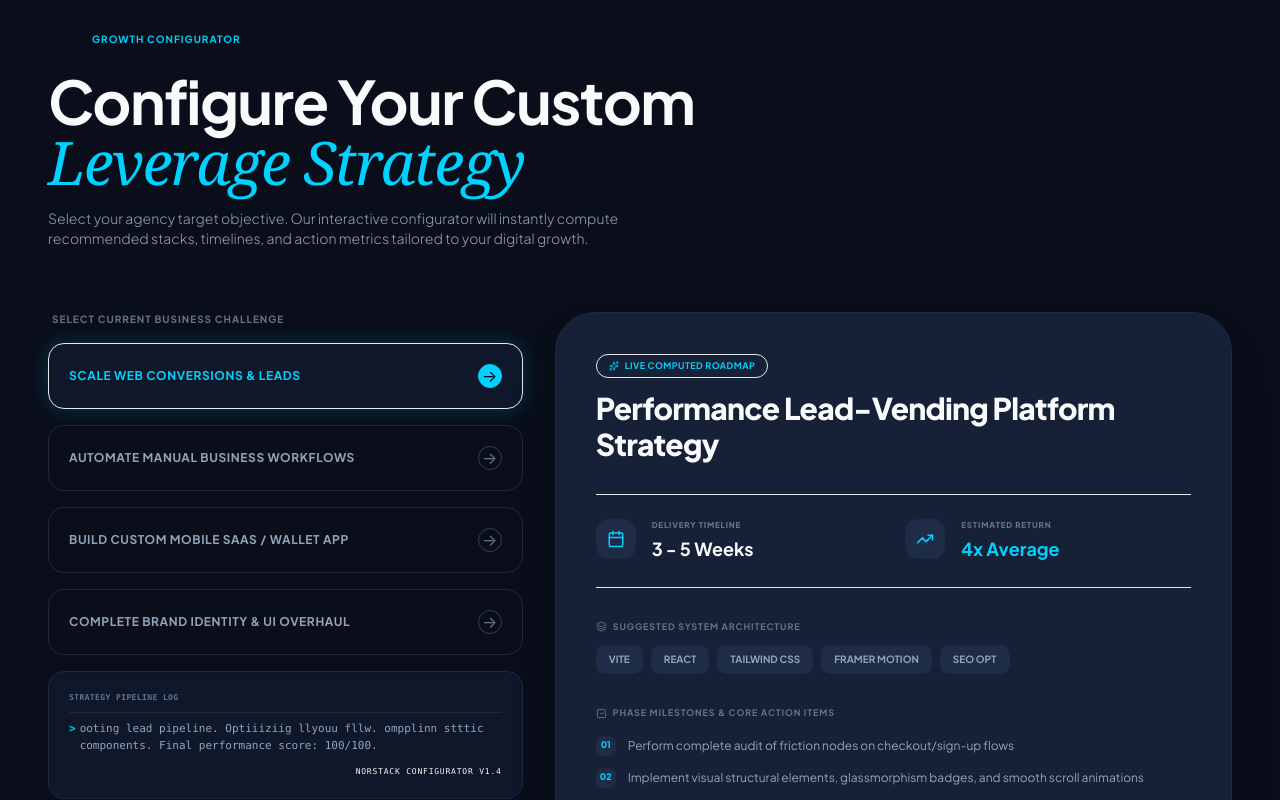
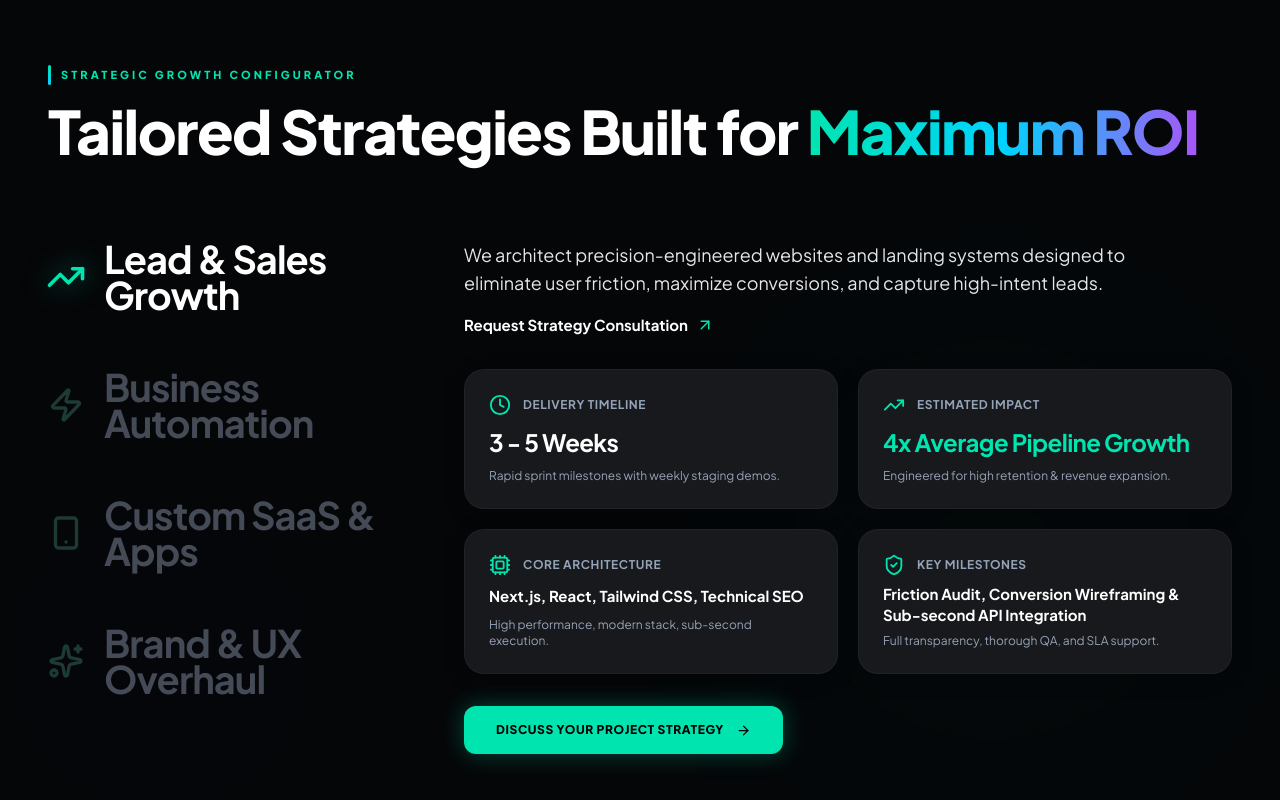
Before and after one commit to digitallyahead1/norstckdigital, a React (Vite) app: page / in a window 1280 px wide. Shown: the part 3720-4520 px from the top of the page. Built offline with nearby package versions, Linux system fonts and the light colour scheme; a web font is replaced by a local one.

Commit message:
fix: redesign StrategyPlanner to clean corporate card grid aesthetic matching reference image

```diff
--- a/src/components/home/StrategyPlanner.tsx
+++ b/src/components/home/StrategyPlanner.tsx
@@ -1,272 +1,274 @@
-import React, { useState, useEffect } from 'react';
+import React, { useState } from 'react';
 import { motion, AnimatePresence } from 'framer-motion';
-import { Sparkles, Calendar, TrendingUp, CheckSquare, Layers, Lock } from 'lucide-react';
-import { CountUp } from '../ui/CountUp';
+import {
+  TrendingUp,
+  Clock,
+  Cpu,
+  ShieldCheck,
+  ArrowUpRight,
+  ArrowRight,
+  Zap,
+  Layers,
+  Smartphone,
+  Sparkles,
+} from 'lucide-react';
 
 interface StrategyPlannerProps {
   onNavigate: (page: string) => void;
 }
 
-export function StrategyPlanner({ onNavigate }: StrategyPlannerProps) {
-  const challenges = [
+interface StrategyObjective {
+  id: string;
+  icon: React.ElementType;
+  label: string;
+  headline: string;
+  description: string;
+  timeline: string;
+  roi: string;
+  architecture: string;
+  milestone: string;
+}
+
+const strategies: StrategyObjective[] = [
   {
-      id: 'leads',
-      btnLabel: 'Scale Web Conversions & Leads',
-      title: 'Performance Lead-Vending Platform Strategy',
+    id: 'conversions',
+    icon: TrendingUp,
+    label: 'Lead & Sales Growth',
+    headline: 'High-Converting Digital Funnels & Growth Engines',
+    description:
+      'We architect precision-engineered websites and landing systems designed to eliminate user friction, maximize conversions, and capture high-intent leads.',
     timeline: '3 - 5 Weeks',
-      roi: 4,
-      roiSuffix: 'x Average',
-      techs: ['Vite', 'React', 'Tailwind CSS', 'Framer Motion', 'SEO Opt'],
-      steps: [
-        'Perform complete audit of friction nodes on checkout/sign-up flows',
-        'Implement visual structural elements, glassmorphism badges, and smooth scroll animations',
-        'Deploy custom React frontend backed by super-fast response hooks to capture leads <20ms',
-        'Directly funnel prospects to qualified email newsletters & high-end CRM boards'
-      ],
-      terminalLog: 'Routing lead pipeline. Optimizing layout flow. Compiling static components. Final performance score: 100/100.'
+    roi: '4x Average Pipeline Growth',
+    architecture: 'Next.js, React, Tailwind CSS, Technical SEO',
+    milestone: 'Friction Audit, Conversion Wireframing & Sub-second API Integration',
   },
   {
     id: 'automation',
-      btnLabel: 'Automate Manual Business Workflows',
-      title: 'Workflow Orchestration & Node-Mapping Strategy',
+    icon: Zap,
+    label: 'Business Automation',
+    headline: 'End-to-End Workflow & Operational Orchestration',
+    description:
+      'We eliminate hundreds of hours of manual labor by integrating your customer portals directly with automated CRM pipelines, billing systems, and messaging relays.',
     timeline: '2 - 4 Weeks',
-      roi: 5,
-      roiSuffix: 'x Hours Saved',
-      techs: ['NodeJS', 'Express', 'Zapier APIs', 'PostgreSQL', 'Webhooks'],
-      steps: [
-        'Map out core customer onboarding, invoice notifications, and data updates',
-        'Build custom middleware routing transactions directly through secure endpoint relays',
-        'Configure event-triggered SMS/WhatsApp channels via Twilio/SMEPlug handlers',
-        'Setup live system dashboard for transparent metric auditing'
-      ],
-      terminalLog: 'Checking API keys. Initializing webhooks. Connecting PostgreSQL data tables. Active integrations: 100% OK.'
+    roi: '5x Hours Saved Monthly',
+    architecture: 'Node.js, PostgreSQL, Webhooks, WhatsApp & Twilio APIs',
+    milestone: 'API Handshake, Database Architecture & Automated Notifications',
   },
   {
-      id: 'saas',
-      btnLabel: 'Build Custom Mobile SaaS / Wallet App',
-      title: 'High-Fidelity Transaction & Wallet App Strategy',
+    id: 'software',
+    icon: Smartphone,
+    label: 'Custom SaaS & Apps',
+    headline: 'Scalable Mobile Apps & Enterprise SaaS Platforms',
+    description:
+      'We design and deploy robust mobile applications and cloud-native software platforms equipped with real-time sync, role-based controls, and bulletproof security.',
     timeline: '6 - 9 Weeks',
-      roi: 3,
-      roiSuffix: 'x Engagement',
-      techs: ['React Native', 'TypeScript', 'NodeJS', 'Spring Boot', 'Stripe/Paystack'],
-      steps: [
-        'Architect responsive mobile dashboard showing balances and transaction ledgers',
-        'Code custom API integrations with vending endpoints (SME data, voice vending)',
-        'Engineer strict administrative access controls and secure multi-factor authentication',
-        'Deploy Android & iOS pipelines for rapid, continuous app-store distribution'
-      ],
-      terminalLog: 'Validating security modules. Initializing Android/iOS containers. Compiling wallet ledgers. Secure connection: ACTIVE.'
+    roi: '3x Customer Engagement',
+    architecture: 'React Native, TypeScript, Spring Boot, Paystack & Stripe',
+    milestone: 'Secure Wallet Ledger, Mobile UI Design & Cloud Infrastructure',
   },
   {
-      id: 'brand',
-      btnLabel: 'Complete Brand Identity & UI Overhaul',
-      title: 'Premium UX Design & Editorial Brand Strategy',
+    id: 'branding',
+    icon: Sparkles,
+    label: 'Brand & UX Overhaul',
+    headline: 'Authority-Building Visual Identities & UX Systems',
+    description:
+      'We elevate your brand perception with world-class visual design, comprehensive design systems, and editorial typography that command premium market positioning.',
     timeline: '2 - 3 Weeks',
-      roi: 2,
-      roiSuffix: 'x Brand Value',
-      techs: ['Figma UI', 'Syne Font', 'Vanilla CSS', 'Color Theory', 'Micro-interactions'],
-      steps: [
-        'Deconstruct competitor layouts and benchmark against elite, world-class premium websites',
-        'Develop sophisticated color system featuring dark/light balance, gradients, and custom overlays',
-        'Design elegant typography hierarchy combining heavy headings with italic editorial highlights',
-        'Add ambient scroll trigger effects and premium custom loaders'
-      ],
-      terminalLog: 'Generating color palette tokens. Loading Google Fonts (Syne/DM Sans). Creating CSS variables. Aesthetics: REDESIGNED.'
-    }
+    roi: '2.5x Perceived Brand Value',
+    architecture: 'Figma UI, Design Tokens, Micro-Interactions & Guidelines',
+    milestone: 'Competitor Benchmarking, Visual Hierarchy & Component Library',
+  },
 ];
 
-  const [selectedChallenge, setSelectedChallenge] = useState(challenges[0]);
-  const [typingLog, setTypingLog] = useState('');
-  const [isTyping, setIsTyping] = useState(false);
-
-  // Simulate logging effects on select
-  useEffect(() => {
-    setIsTyping(true);
-    setTypingLog('');
-    let index = 0;
-    const log = selectedChallenge.terminalLog;
-
-    const interval = setInterval(() => {
-      if (index < log.length) {
-        setTypingLog(prev => prev + log.charAt(index));
-        index++;
-      } else {
-        clearInterval(interval);
-        setIsTyping(false);
-      }
-    }, 15);
-
-    return () => clearInterval(interval);
-  }, [selectedChallenge]);
+export function StrategyPlanner({ onNavigate }: StrategyPlannerProps) {
+  const [activeId, setActiveId] = useState<string>('conversions');
+  const active = strategies.find((s) => s.id === activeId) || strategies[0];
 
   return (
-    <section className="py-24 px-6 md:px-12 bg-brand-bg relative overflow-hidden">
-      <div className="absolute top-[30%] left-[10%] w-[45vw] h-[45vw] bg-brand-gold/5 rounded-full blur-[130px] pointer-events-none" />
+    <section className="py-24 md:py-32 bg-[#050608] relative overflow-hidden select-none border-t border-white/5">
+      {/* Background ambient lighting */}
+      <div className="absolute inset-0 pointer-events-none">
+        <div
+          className="absolute top-1/3 right-0 w-[45vw] h-[45vw] max-w-[650px] max-h-[650px] opacity-20 rounded-full blur-[140px]"
+          style={{
+            background: 'radial-gradient(circle, rgba(0, 229, 176, 0.2) 0%, rgba(6, 182, 212, 0.08) 50%, transparent 80%)',
+          }}
+        />
+        <div
+          className="absolute bottom-0 left-[-5%] w-[35vw] h-[35vw] max-w-[500px] max-h-[500px] opacity-15 rounded-full blur-[150px]"
+          style={{
+            background: 'radial-gradient(circle, rgba(37, 99, 235, 0.18) 0%, transparent 70%)',
+          }}
+        />
+      </div>
 
-      <div className="max-w-[1400px] mx-auto relative z-10">
+      <div className="max-w-[1400px] mx-auto px-6 md:px-12 relative z-10">
 
-        {/* Header Block */}
-        <div className="max-w-3xl mb-16">
-          <div className="flex items-center gap-3 mb-6">
-            <span className="h-px w-8 bg-brand-gold/60"></span>
-            <span className="text-[10px] font-bold uppercase tracking-widest text-brand-gold">
-              Growth Configurator
+        {/* Section Header */}
+        <div className="mb-14 md:mb-20">
+          <div className="flex items-center gap-2.5 mb-4">
+            <span className="w-[3px] h-5 rounded-full bg-gradient-to-b from-[#00e5b0] to-[#00d2ff]" />
+            <span className="text-[11px] font-extrabold uppercase tracking-[0.28em] text-[#00e5b0]">
+              Strategic Growth Configurator
             </span>
           </div>
-          <h2 className="text-4xl md:text-6xl font-heading font-bold text-brand-text1 leading-[1.1] tracking-tight">
-            Configure Your Custom <br />
-            <span className="font-editorial text-brand-gold font-normal italic">Leverage Strategy</span>
+          <h2 className="text-3xl md:text-5xl lg:text-6xl font-heading font-black text-white leading-tight tracking-tight">
+            Tailored Strategies Built for{' '}
+            <span className="bg-gradient-to-r from-[#00e5b0] via-[#00d2ff] to-[#a855f7] bg-clip-text text-transparent">
+              Maximum ROI
+            </span>
           </h2>
-          <p className="text-sm text-brand-text2 mt-4 max-w-xl font-light">
-            Select your agency target objective. Our interactive configurator will instantly compute recommended stacks, timelines, and action metrics tailored to your digital growth.
+        </div>
+
+        {/* Main Grid */}
+        <div className="grid grid-cols-1 lg:grid-cols-12 gap-12 lg:gap-16 items-start">
+
+          {/* ── LEFT COLUMN: Big Clean Strategy Tabs ─────────────────── */}
+          <div className="lg:col-span-4 flex flex-row lg:flex-col gap-6 lg:gap-14 overflow-x-auto lg:overflow-visible pb-4 lg:pb-0 scrollbar-none">
+            {strategies.map((strat) => {
+              const Icon = strat.icon;
+              const isActive = strat.id === activeId;
+              return (
+                <button
+                  key={strat.id}
+                  onClick={() => setActiveId(strat.id)}
+                  className="group flex items-center gap-4 md:gap-5 text-left transition-all duration-300 outline-none focus:outline-none whitespace-nowrap lg:whitespace-normal cursor-pointer"
+                >
+                  <Icon
+                    strokeWidth={2.2}
+                    className={`w-7 h-7 md:w-9 md:h-9 transition-all duration-300 shrink-0 ${
+                      isActive
+                        ? 'text-[#00e5b0] scale-110 drop-shadow-[0_0_12px_rgba(0,229,176,0.5)]'
+                        : 'text-[#1e3a35] group-hover:text-[#00e5b0]/60'
+                    }`}
+                  />
+                  <span
+                    className={`text-2xl md:text-3xl lg:text-[38px] font-bold tracking-tight transition-all duration-300 ${
+                      isActive
+                        ? 'text-white'
+                        : 'text-[#444a56] group-hover:text-slate-300'
+                    }`}
+                  >
+                    {strat.label}
+                  </span>
+                </button>
+              );
+            })}
+          </div>
+
+          {/* ── RIGHT COLUMN: Description & Solid Corporate Card Grid ───────── */}
+          <div className="lg:col-span-8">
+            <AnimatePresence mode="wait">
+              <motion.div
+                key={activeId}
+                initial={{ opacity: 0, y: 12 }}
+                animate={{ opacity: 1, y: 0 }}
+                exit={{ opacity: 0, y: -10 }}
+                transition={{ duration: 0.35, ease: [0.22, 1, 0.36, 1] }}
+              >
+                {/* Description */}
+                <p className="text-white/90 text-base md:text-lg font-normal leading-relaxed max-w-2xl mb-4">
+                  {active.description}
+                </p>
+
+                {/* "Lock in strategy consult ↗" link */}
+                <div className="mb-8">
+                  <button
+                    onClick={() => onNavigate('contact')}
+                    className="inline-flex items-center gap-2 text-[15px] font-bold text-white hover:text-[#00e5b0] transition-colors duration-200 group cursor-pointer"
+                  >
+                    <span>Request Strategy Consultation</span>
+                    <ArrowUpRight
+                      size={18}
+                      className="text-[#00e5b0] group-hover:translate-x-0.5 group-hover:-translate-y-0.5 transition-transform duration-200"
+                    />
+                  </button>
+                </div>
+
+                {/* Solid Corporate Card Grid */}
+                <div className="grid grid-cols-1 sm:grid-cols-2 gap-4 md:gap-5">
+
+                  {/* Card 1: Timeline */}
+                  <div className="group bg-[#18191c] hover:bg-[#202126] border border-white/[0.04] hover:border-[#00e5b0]/25 rounded-[20px] p-6 transition-all duration-200 shadow-[0_4px_20px_rgba(0,0,0,0.25)] flex flex-col justify-between min-h-[140px]">
+                    <div className="flex items-center gap-3 mb-2">
+                      <Clock size={22} className="text-[#00e5b0] shrink-0" />
+                      <span className="text-[12px] font-bold uppercase tracking-wider text-slate-400">
+                        Delivery Timeline
+                      </span>
+                    </div>
+                    <div className="text-xl md:text-2xl font-bold text-white tracking-tight">
+                      {active.timeline}
+                    </div>
+                    <p className="text-xs text-slate-400 mt-2">
+                      Rapid sprint milestones with weekly staging demos.
                     </p>
                   </div>
 
-        {/* Configuration Board Grid */}
-        <div className="grid grid-cols-1 lg:grid-cols-12 gap-8 items-start">
-
-          {/* Left panel: Buttons list */}
-          <div className="lg:col-span-5 space-y-4">
-            <div className="text-[10px] uppercase font-bold tracking-widest text-brand-text3 mb-2 px-1">
-              Select Current Business Challenge
+                  {/* Card 2: Expected ROI */}
+                  <div className="group bg-[#18191c] hover:bg-[#202126] border border-white/[0.04] hover:border-[#00e5b0]/25 rounded-[20px] p-6 transition-all duration-200 shadow-[0_4px_20px_rgba(0,0,0,0.25)] flex flex-col justify-between min-h-[140px]">
+                    <div className="flex items-center gap-3 mb-2">
+                      <TrendingUp size={22} className="text-[#00e5b0] shrink-0" />
+                      <span className="text-[12px] font-bold uppercase tracking-wider text-slate-400">
+                        Estimated Impact
+                      </span>
+                    </div>
+                    <div className="text-xl md:text-2xl font-bold text-[#00e5b0] tracking-tight">
+                      {active.roi}
+                    </div>
+                    <p className="text-xs text-slate-400 mt-2">
+                      Engineered for high retention & revenue expansion.
+                    </p>
                   </div>
 
-            {challenges.map((c) => {
-              const isSelected = selectedChallenge.id === c.id;
-              return (
-                <button
-                  key={c.id}
-                  onClick={() => setSelectedChallenge(c)}
-                  className={`w-full text-left p-5 rounded-2xl border transition-all duration-500 ease-lux flex items-center justify-between group ${
-                    isSelected
-                      ? 'bg-brand-surface1 border-brand-gold/60 shadow-[0_0_20px_rgba(0,210,255,0.2)]'
-                      : 'bg-brand-surface2/40 border-brand-border1 hover:border-brand-border2 hover:bg-brand-surface2/60'
-                  }`}
-                >
-                  <div className="space-y-1">
-                    <div className={`text-xs font-bold uppercase tracking-wider transition-colors duration-300 ${
-                      isSelected ? 'text-brand-gold' : 'text-brand-text2 group-hover:text-brand-text1'
-                    }`}>
-                      {c.btnLabel}
+                  {/* Card 3: Suggested Architecture */}
+                  <div className="group bg-[#18191c] hover:bg-[#202126] border border-white/[0.04] hover:border-[#00e5b0]/25 rounded-[20px] p-6 transition-all duration-200 shadow-[0_4px_20px_rgba(0,0,0,0.25)] flex flex-col justify-between min-h-[140px]">
+                    <div className="flex items-center gap-3 mb-2">
+                      <Cpu size={22} className="text-[#00e5b0] shrink-0" />
+                      <span className="text-[12px] font-bold uppercase tracking-wider text-slate-400">
+                        Core Architecture
+                      </span>
                     </div>
+                    <div className="text-sm md:text-[15px] font-bold text-white leading-snug">
+                      {active.architecture}
                     </div>
-                  <div className={`w-6 h-6 rounded-full border flex items-center justify-center transition-colors duration-300 ${
-                    isSelected ? 'bg-brand-gold border-brand-gold text-brand-bg' : 'border-brand-border2 text-brand-text3 group-hover:text-brand-text2'
-                  }`}>
-                    &rarr;
-                  </div>
-                </button>
-              );
-            })}
-
-            {/* Terminal Console Simulation Box */}
-            <div className="bg-brand-surface1 border border-brand-border1 rounded-2xl p-5 font-mono text-[11px] h-32 flex flex-col justify-between shadow-inner">
-              <div className="text-[8px] font-extrabold text-brand-text3 uppercase tracking-wider border-b border-brand-border1 pb-2">
-                Strategy Pipeline Log
-              </div>
-              <div className="text-brand-text2 flex-grow pt-2 flex items-start gap-1">
-                <span className="text-brand-gold font-bold">&gt;</span>
-                <span>{typingLog}</span>
-                {isTyping && <span className="w-1.5 h-3 bg-brand-gold animate-pulse inline-block" />}
-              </div>
-              <div className="text-[8px] text-brand-text3/50 text-right uppercase tracking-widest">
-                Norstack Configurator v1.4
-              </div>
-            </div>
+                    <p className="text-xs text-slate-400 mt-2">
+                      High performance, modern stack, sub-second execution.
+                    </p>
                   </div>
 
-          {/* Right panel: Live Computed Strategy Sheet */}
-          <div className="lg:col-span-7 bg-brand-surface2 border border-brand-border1 rounded-[2.5rem] p-8 md:p-10 shadow-2xl relative overflow-hidden group">
-            <div className="absolute top-0 right-0 w-48 h-48 bg-brand-gold/5 blur-[50px] rounded-full group-hover:bg-brand-gold/10 transition-colors duration-500" />
-
-            <AnimatePresence mode="wait">
-              <motion.div
-                key={selectedChallenge.id}
-                initial={{ opacity: 0, y: 15 }}
-                animate={{ opacity: 1, y: 0 }}
-                exit={{ opacity: 0, y: -15 }}
-                transition={{ duration: 0.35, ease: [0.22, 1, 0.36, 1] }}
-                className="relative z-10 space-y-8"
-              >
-                {/* Output Title */}
-                <div>
-                  <span className="inline-flex items-center gap-1.5 px-3 py-1 bg-brand-gold/10 border border-brand-gold/25 text-brand-gold text-[9px] font-bold rounded-full uppercase tracking-wider mb-3">
-                    <Sparkles size={10} /> Live computed roadmap
+                  {/* Card 4: Action Roadmap */}
+                  <div className="group bg-[#18191c] hover:bg-[#202126] border border-white/[0.04] hover:border-[#00e5b0]/25 rounded-[20px] p-6 transition-all duration-200 shadow-[0_4px_20px_rgba(0,0,0,0.25)] flex flex-col justify-between min-h-[140px]">
+                    <div className="flex items-center gap-3 mb-2">
+                      <ShieldCheck size={22} className="text-[#00e5b0] shrink-0" />
+                      <span className="text-[12px] font-bold uppercase tracking-wider text-slate-400">
+                        Key Milestones
                       </span>
-                  <h3 className="text-2xl md:text-3xl font-heading font-extrabold text-brand-text1 tracking-tight">
-                    {selectedChallenge.title}
-                  </h3>
+                    </div>
+                    <div className="text-sm md:text-[15px] font-bold text-white leading-snug">
+                      {active.milestone}
+                    </div>
+                    <p className="text-xs text-slate-400 mt-2">
+                      Full transparency, thorough QA, and SLA support.
+                    </p>
                   </div>
 
-                {/* Stats Row */}
-                <div className="grid grid-cols-2 gap-6 py-6 border-y border-brand-border1/60">
-                  <div className="flex items-start gap-4">
-                    <div className="w-10 h-10 rounded-xl bg-brand-surface3 border border-brand-border1 flex items-center justify-center text-brand-gold">
-                      <Calendar size={18} />
-                    </div>
-                    <div>
-                    <div className="text-[8px] uppercase tracking-widest text-brand-text3 font-extrabold">Delivery Timeline</div>
-                    <div className="text-lg font-bold text-brand-text1 mt-1">{selectedChallenge.timeline}</div>
-                  </div>
                 </div>
 
-                <div className="flex items-start gap-4">
-                  <div className="w-10 h-10 rounded-xl bg-brand-surface3 border border-brand-border1 flex items-center justify-center text-brand-gold">
-                    <TrendingUp size={18} />
-                  </div>
-                  <div>
-                    <div className="text-[8px] uppercase tracking-widest text-brand-text3 font-extrabold">Estimated Return</div>
-                    <div className="text-lg font-bold text-brand-gold mt-1">
-                      <CountUp to={selectedChallenge.roi} suffix={selectedChallenge.roiSuffix} />
-                    </div>
-                  </div>
-                </div>
+                {/* Bottom Action CTA button */}
+                <div className="mt-8">
+                  <button
+                    onClick={() => onNavigate('contact')}
+                    className="w-full sm:w-auto inline-flex items-center justify-center gap-3 bg-[#00e5b0] hover:bg-[#00c99a] text-black font-extrabold text-xs uppercase tracking-wider rounded-xl px-8 py-4 transition-all duration-200 shadow-[0_0_25px_rgba(0,229,176,0.3)] hover:scale-[1.02] cursor-pointer"
+                  >
+                    <span>Discuss Your Project Strategy</span>
+                    <ArrowRight size={15} />
+                  </button>
                 </div>
 
-              {/* Tech Stack Badges */}
-              <div className="space-y-3">
-                <div className="text-[9px] uppercase font-bold tracking-widest text-brand-text3 flex items-center gap-1.5">
-                  <Layers size={11} /> Suggested System Architecture
-                </div>
-                <div className="flex flex-wrap gap-2">
-                  {selectedChallenge.techs.map((tech, i) => (
-                    <span
-                      key={i}
-                      className="px-3 py-1.5 bg-brand-surface3 hover:bg-brand-surface1 border border-brand-border1 text-brand-text2 hover:text-brand-gold text-[10px] font-bold uppercase rounded-lg transition-colors duration-300 select-none"
-                    >
-                      {tech}
-                    </span>
-                  ))}
-                </div>
-              </div>
-
-              {/* Step Roadmap */}
-              <div className="space-y-4">
-                <div className="text-[9px] uppercase font-bold tracking-widest text-brand-text3 flex items-center gap-1.5">
-                  <CheckSquare size={11} /> Phase Milestones & Core Action Items
-                </div>
-                <div className="space-y-3">
-                  {selectedChallenge.steps.map((step, i) => (
-                    <div key={i} className="flex items-start gap-3 text-xs text-brand-text2 leading-relaxed">
-                      <span className="flex-shrink-0 w-5 h-5 rounded-md bg-brand-surface3 border border-brand-border1 text-[9px] font-extrabold text-brand-gold flex items-center justify-center">
-                        0{i + 1}
-                      </span>
-                      <span>{step}</span>
-                    </div>
-                  ))}
-                </div>
-              </div>
-
-              {/* Conversion CTA */}
-              <button
-                onClick={() => onNavigate('contact')}
-                className="w-full mt-6 inline-flex items-center justify-center gap-4 rounded-xl py-4 bg-brand-text1 hover:bg-brand-gold text-white text-xs font-extrabold uppercase tracking-widest transition-all duration-300 shadow-xl shadow-brand-text1/5 hover:shadow-brand-gold/10 group"
-              >
-                <Lock size={12} className="group-hover:rotate-12 transition-transform" /> Lock In Strategy Consult
-              </button>
               </motion.div>
             </AnimatePresence>
           </div>
+
         </div>
       </div>
     </section>
```
Lines whose indentation alone changed are shown as unchanged.
